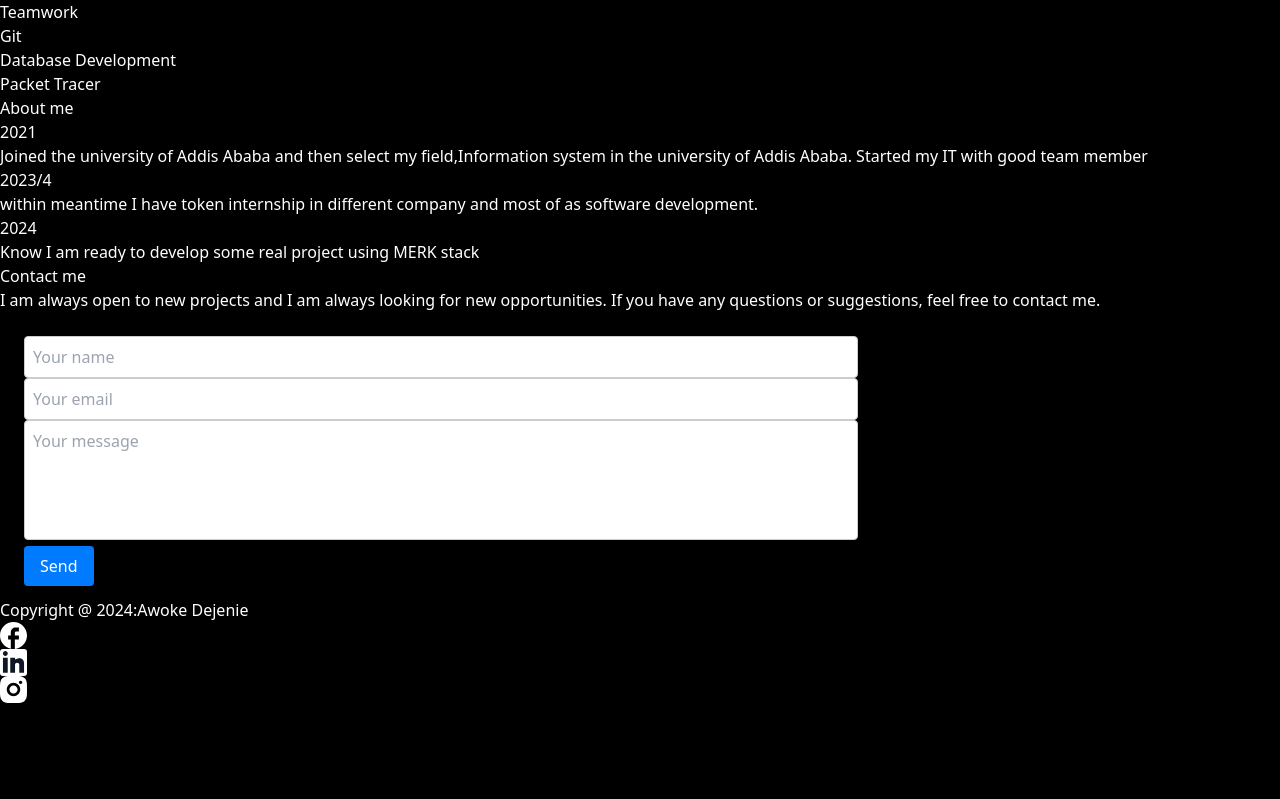
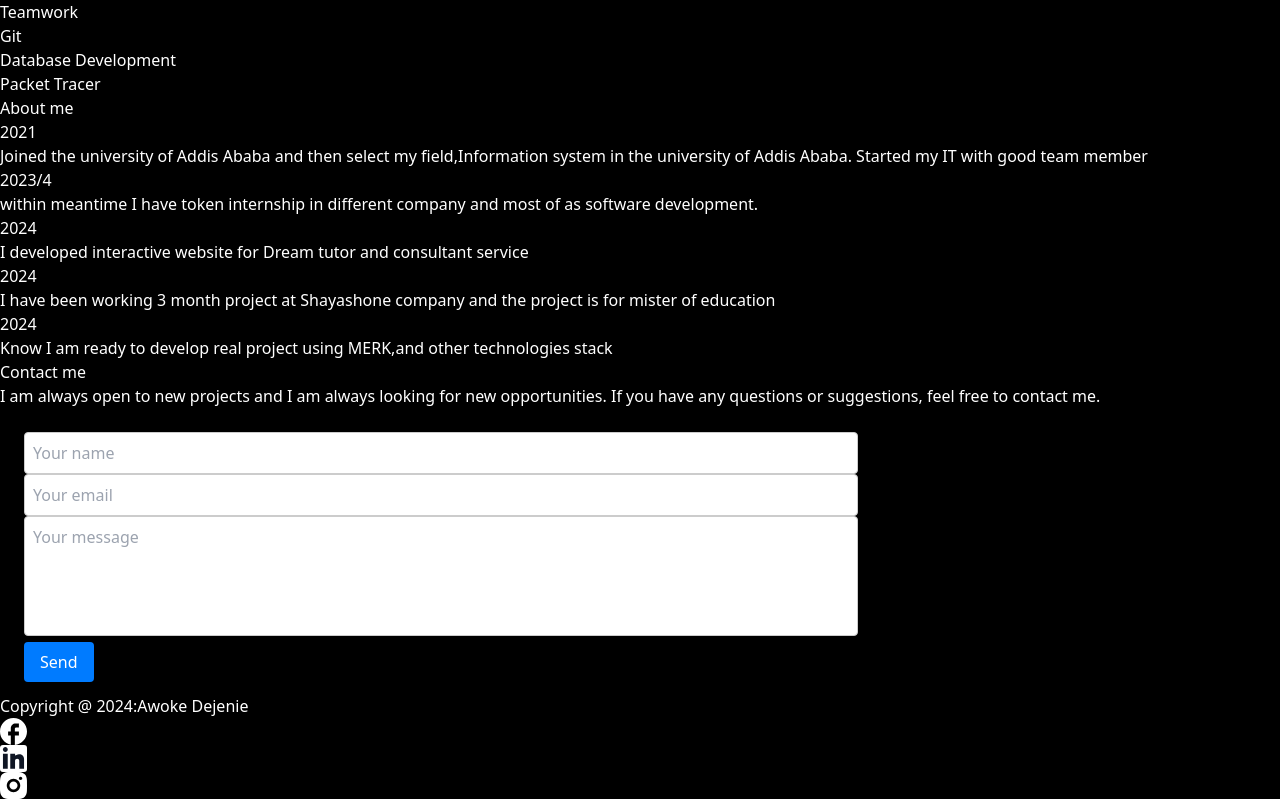
Before and after one commit to todayAwoke/my_portifolio, a React (Vite) app: page / in a window 1280 px wide. Shown: the part 3793-4592 px from the top of the page. Before the commit the page ends 4496 px from the top, so only its background shows below. Built offline with nearby package versions, Linux system fonts and the light colour scheme.

Commit message:
add profile

```diff
--- a/src/App.jsx
+++ b/src/App.jsx
@@ -325,7 +325,19 @@ function App() {
                             <div className="pl-24 mt-24 relative before:w-4 before:h-4 before:bg-gradient-to-t before:from-blue-500 before:to-cyan-500 before:absolute before:rounded-full before:left-[58px]">
                                 <h3 className="absolute left-0 text-lg font-semibold">2024</h3>
                                 <p>
-                                    Know I am ready to develop some real project using MERK stack
+                                    I developed interactive website for Dream tutor and consultant service
+                                </p>
+                            </div>
+                            <div className="pl-24 mt-24 relative before:w-4 before:h-4 before:bg-gradient-to-t before:from-blue-500 before:to-cyan-500 before:absolute before:rounded-full before:left-[58px]">
+                                <h3 className="absolute left-0 text-lg font-semibold">2024</h3>
+                                <p>
+                                    I  have been working 3 month project at Shayashone company and the project is for mister of education
+                                </p>
+                            </div>
+                            <div className="pl-24 mt-24 relative before:w-4 before:h-4 before:bg-gradient-to-t before:from-blue-500 before:to-cyan-500 before:absolute before:rounded-full before:left-[58px]">
+                                <h3 className="absolute left-0 text-lg font-semibold">2024</h3>
+                                <p>
+                                    Know I am ready to develop real project using MERK,and other technologies stack
                                 </p>
                             </div>
 
```
